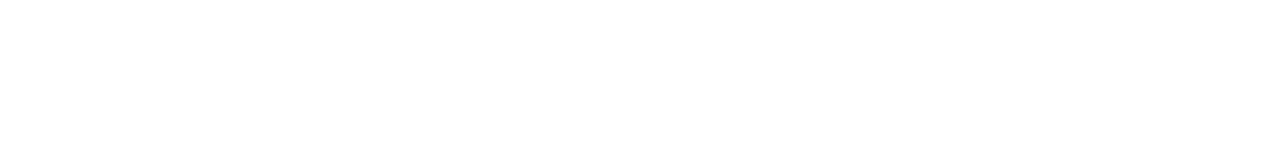
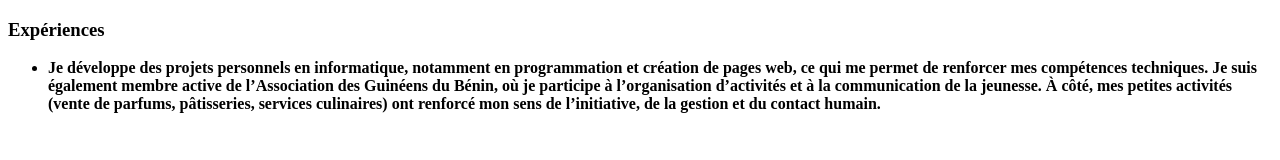
Before and after one commit to hawizbah56-glitch/mon-cv, a plain HTML site: page index.html in a window 1280 px wide. Drawn offline with Linux system fonts and the light colour scheme.

```diff
--- a/index.html
+++ b/index.html
@@ -7,6 +7,16 @@
     <link rel="stylesheet" href="style.css">
 </head>
 <body>
-
+    <!-- Expérience -->
+    <section id="experiences">
+        <h3>Expériences</h3>
+        <ul>
+            <li>
+                <strong>Je développe des projets personnels en informatique, notamment en programmation et création de pages web, ce qui me permet de renforcer mes compétences techniques.
+                Je suis également membre active de l’Association des Guinéens du Bénin, où je participe à l’organisation d’activités et à la communication de la jeunesse.
+                À côté, mes petites activités (vente de parfums, pâtisseries, services culinaires) ont renforcé mon sens de l’initiative, de la gestion et du contact humain.</strong>
+            </li>
+        </ul>
+    </section>
 </body>
 </html>
```
